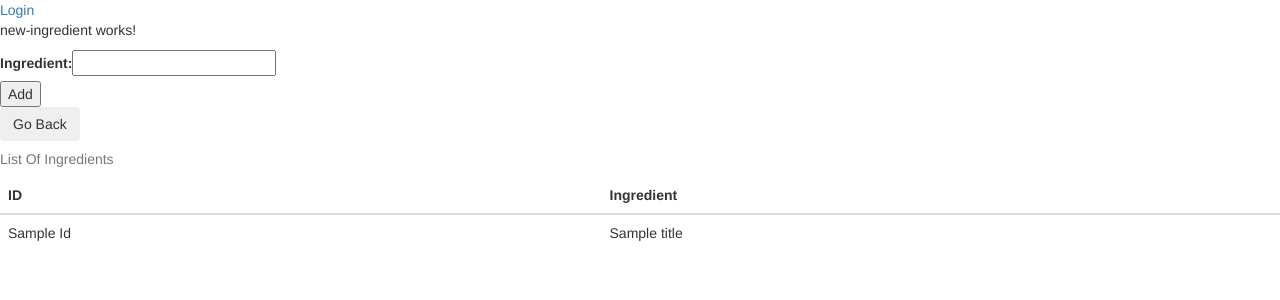
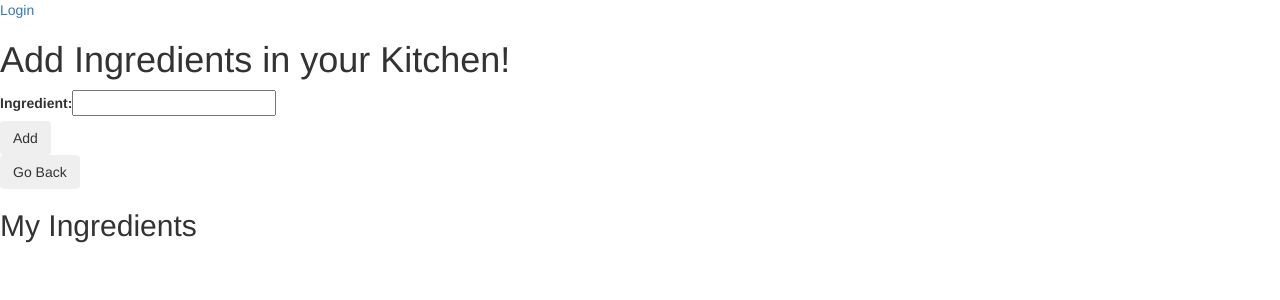
Before and after one commit to 200810jwa/TopChefs-Project2, an Angular app in the folder PantryMealsFrontEnd/: page /new-ingredient in a window 1280 px wide. Shown: the top 300 px of the page. Built offline with nearby package versions, Linux system fonts and the light colour scheme.

Commit message:
Add Ingredients Returns Array Ready to pass to Backend

```diff
--- /dev/null
+++ b/PantryMealsFrontEnd/src/app/new-ingredient/ingredient.ts
@@ -0,0 +1,6 @@
+export class Ingredient {
+  name: String;
+  constructor(_name: String) {
+    this.name = _name;
+  }
+}
--- a/PantryMealsFrontEnd/src/app/new-ingredient/new-ingredient.component.html
+++ b/PantryMealsFrontEnd/src/app/new-ingredient/new-ingredient.component.html
@@ -1,26 +1,15 @@
-<p>new-ingredient works!</p>
+<h1>Add Ingredients in your Kitchen!</h1>
 <form [formGroup]="IngredientForm" (ngSubmit)="addIngredient()">
   <label>
     Ingredient:<input type="text" formControlName="IngredientName" /> </label
   ><br />
-  <button type="submit">Add</button>
+  <button class="btn" type="submit">Add</button>
 </form>
 <button class="btn" (click)="goBack()">Go Back</button>
 
-<table class="table">
-  <caption>
-    List Of Ingredients
-  </caption>
-  <thead>
-    <tr>
-      <th>ID</th>
-      <th>Ingredient</th>
-    </tr>
-  </thead>
-  <tbody>
-    <tr>
-      <td>Sample Id</td>
-      <td>Sample title</td>
-    </tr>
-  </tbody>
-</table>
+<h2>My Ingredients</h2>
+<ul class="Ingredient">
+  <li *ngFor="let Ingredient of IngredientArray">
+    {{ Ingredient.name }}
+  </li>
+</ul>
--- a/PantryMealsFrontEnd/src/app/new-ingredient/new-ingredient.component.ts
+++ b/PantryMealsFrontEnd/src/app/new-ingredient/new-ingredient.component.ts
@@ -1,6 +1,7 @@
 import { Component, OnInit } from '@angular/core';
 import { FormGroup, FormControl } from '@angular/forms';
 import { Router } from '@angular/router';
+import { Ingredient } from './ingredient';
 
 @Component({
   selector: 'app-new-ingredient',
@@ -12,12 +13,18 @@ export class NewIngredientComponent implements OnInit {
     IngredientName: new FormControl(''),
   });
 
+  IngredientArray: Ingredient[] = [];
+
   constructor(private router: Router) {}
 
   ngOnInit(): void {}
 
   addIngredient() {
-    console.warn(this.IngredientForm.value);
+    this.IngredientArray.push({
+      name: this.IngredientForm.controls['IngredientName'].value,
+    });
+    //console.warn(this.IngredientForm.value);
+    console.warn(this.IngredientArray); //Pass List of Ingredients to Back-End!!!
   }
 
   goBack() {
```
Also changed, not shown: 1 other file (tests, documents, lock files or other folders).
